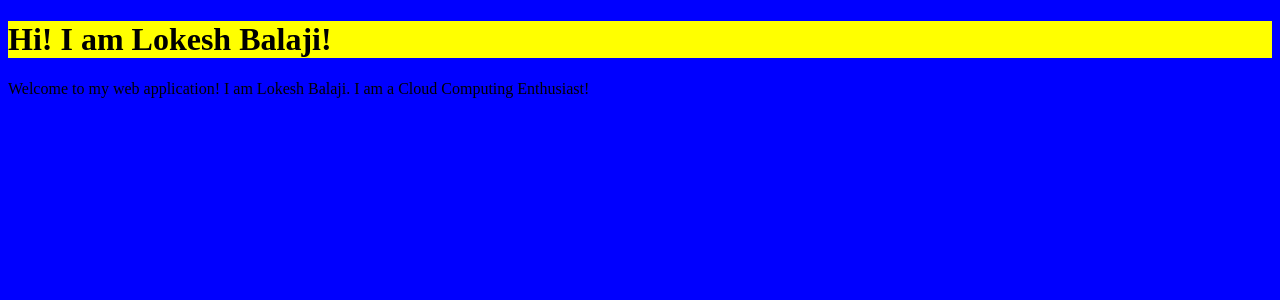
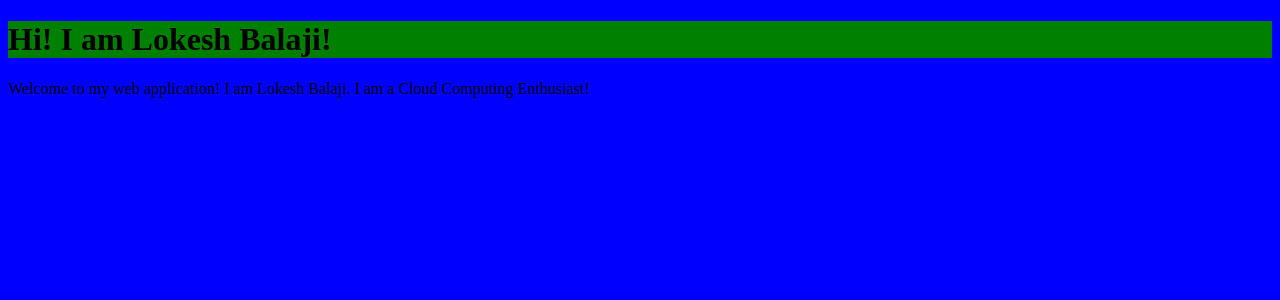
Before and after one commit to lokeshb003/flask-application, a Flask app: page / in a window 1280 px wide. Shown: the top 300 px of the page. Run offline with Flask 3, Linux system fonts and the light colour scheme.

Commit message:
Fourth commit

```diff
--- a/templates/index.html
+++ b/templates/index.html
@@ -12,7 +12,7 @@ body {
   color: green;
 }
 h1 {
-  background-color: yellow;
+  background-color: green;
   color: black;
 }
 p {
```
